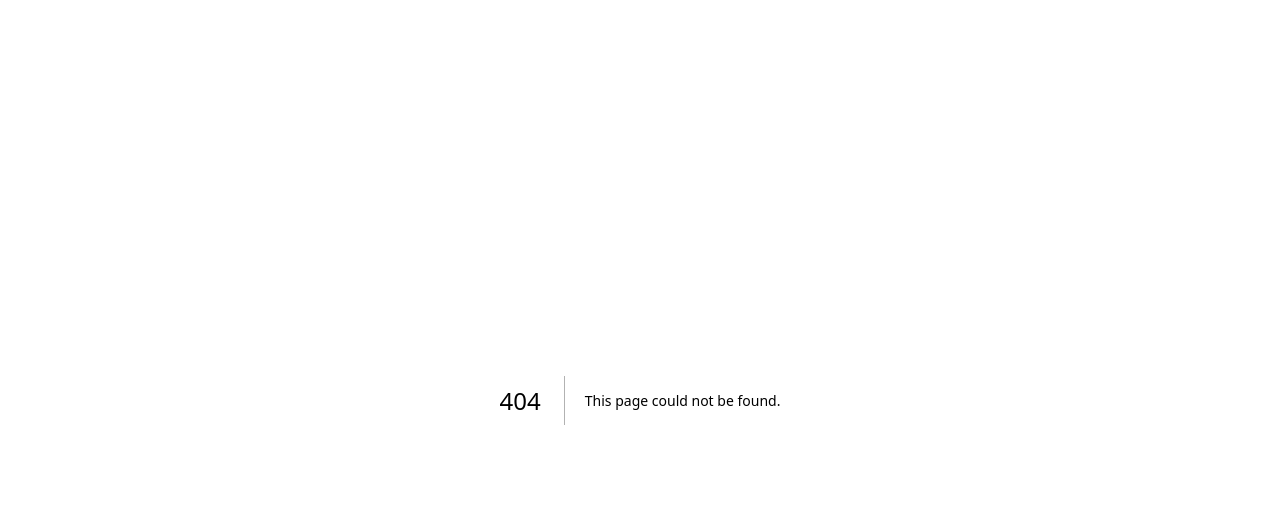
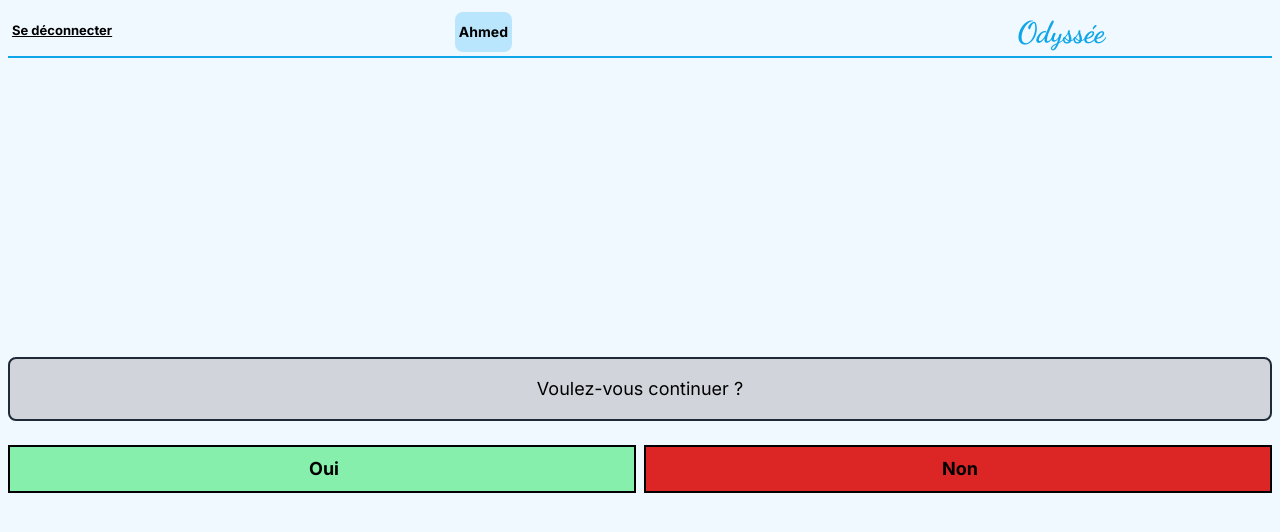
Before and after one commit to a7lilion9/odc, a Next.js app: page /error-confirmation in a window 1280 px wide. Before the commit this address had no page. Shown: the top 532 px of the page. Built offline with nearby package versions, Linux system fonts and the light colour scheme.

Commit message:
Logic Implementation

```diff
--- /dev/null
+++ b/src/app/(protected)/error-confirmation/page.tsx
@@ -0,0 +1,23 @@
+import Button from "@/components/primitives/Button";
+
+export default function Page() {
+  return (
+    <>
+      <div>
+        <p className="p-4 text-center bg-gray-300 border-2 border-gray-800 rounded-lg">
+          Voulez-vous continuer ?
+        </p>
+        <div className="m-6"></div>
+        <div className="flex gap-2">
+          <Button href="" className="w-1/2 bg-green-300 flex justify-center">
+            Oui
+          </Button>
+          <Button href="" className="w-1/2 bg-red-600 justify-center">
+            Non
+          </Button>
+        </div>
+      </div>
+      <footer></footer>
+    </>
+  );
+}
--- /dev/null
+++ b/src/app/(protected)/error-selection/page.tsx
@@ -0,0 +1,27 @@
+import Button from "@/components/primitives/Button";
+import Combobox from "@/components/primitives/Combobox";
+
+export default function Page() {
+  return (
+    <>
+      <section>
+        <form>
+          <Combobox title="Erreur" required={true} />
+          <div className="my-6"></div>
+          <div className="flex gap-2">
+            <Button
+              href="/scan"
+              className="bg-gray-300 w-1/2 flex justify-center"
+            >
+              Quitter
+            </Button>
+            <Button href="" className="bg-sky-300 w-1/2 flex justify-center">
+              Sélectionner
+            </Button>
+          </div>
+        </form>
+      </section>
+      <footer></footer>
+    </>
+  );
+}
--- a/src/app/(protected)/layout.tsx
+++ b/src/app/(protected)/layout.tsx
@@ -4,13 +4,16 @@ import Main from "@/components/primitives/Main";
 export default function Layout({ children }) {
   return (
     <Main className="bg-sky-50 justify-between">
-      <div className="flex h-[50px] flex-row-reverse w-full gap-2 border-b-2 border-sky-500">
+      <div className="flex h-[50px] flex-row-reverse w-full gap-2 border-b-2 border-sky-500 items-center">
         <Header type="home" />
-        <div className="text-sm p-2 flex-1 flex justify-between items-center">
-          <p className="text-md bg-sky-200 p-1 rounded-lg font-bold underline">
+        <div className="text-sm p-2 flex-1 flex justify-around items-center">
+          <p className="h-[40px] text-md bg-sky-200 p-1 rounded-lg flex items-center justify-center font-bold">
             Ahmed
           </p>
         </div>
+        <p className="h-[40px] text-[13px] p-1 rounded-lg underline font-bold">
+          Se déconnecter
+        </p>
       </div>
       {children}
     </Main>
--- /dev/null
+++ b/src/app/error.tsx
@@ -0,0 +1,16 @@
+"use client";
+
+import Button from "@/components/primitives/Button";
+
+export default function error({ error }) {
+  return (
+    <div>
+      <form className="w-screen h-screen p-2 flex flex-col gap-10 justify-center bg-red-500 text-white">
+        <div className="shadow-lg p-4 border">{error.message}</div>
+        <Button className="border-2 border-white flex justify-center" href="">
+          Accueil
+        </Button>
+      </form>
+    </div>
+  );
+}
--- a/src/app/page.tsx
+++ b/src/app/page.tsx
@@ -15,12 +15,14 @@ export default async function Page() {
           type="text"
           label="Nom d'utilisateur"
           className=""
+          required={true}
         />
         <Input
           id="password"
           type="password"
           label="Mot de Passe"
           className=""
+          required={true}
         />
         <Button href="" className="bg-gray-600 text-white flex justify-center">
           Soumettre
--- a/src/components/Forms/Scan.tsx
+++ b/src/components/Forms/Scan.tsx
@@ -25,7 +25,7 @@ export default function Scan() {
             Bon
           </Button>
           <Button href="" className="w-1/2 flex justify-center bg-red-600">
-            Rubis
+            Rebut
           </Button>
         </div>
       )}
--- a/src/components/primitives/Input.tsx
+++ b/src/components/primitives/Input.tsx
@@ -1,10 +1,25 @@
 import { cn } from "@/modules/utils";
 
-export default function Input({ id, type, className, label, onChange }) {
+export default function Input({
+  id,
+  type,
+  className,
+  label,
+  onChange,
+  required,
+}: {
+  id: any;
+  type: any;
+  className: any;
+  label: any;
+  onChange?: any;
+  required?: any;
+}) {
   return (
     <>
       <label htmlFor="id">{label}</label>
       <input
+        required={required}
         onChange={onChange}
         id={id}
         name={id}
```
Also changed, not shown: src/modules/actions.ts (+26 -4 lines).
